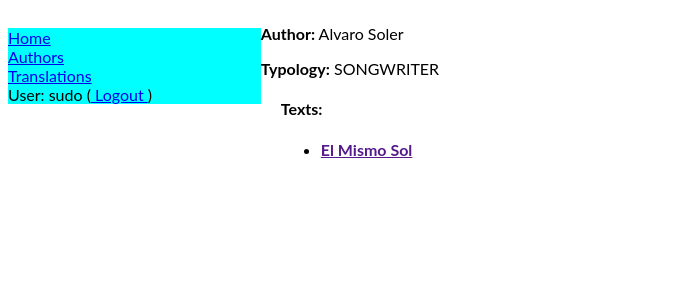
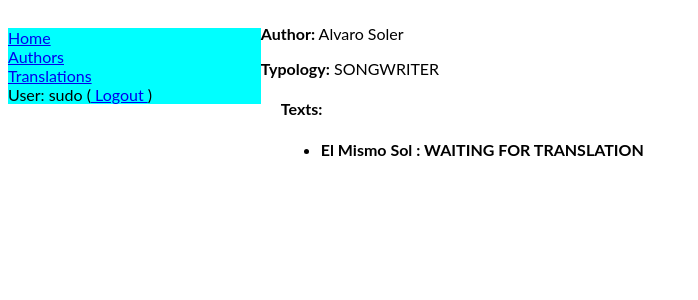
Before and after one commit to CapoBoss23/Django_Web_Application, a Django app: page /app_tracoll/author/5 in a window 1280 px wide. Shown: the top 300 px of the page, without its empty margins (0-698 px from the left). Run offline with Django 4.2, Linux system fonts and the light colour scheme; a user stored in the database is signed in; data comes from the database, SQL or seed files in the repository; both versions use the stored data as it was after the commit.

Commit message:
FIxed list of authors with autentication. Created user gruops.
PROBABLY BETTER DONE WITH PERMISSIONS.

TO DO:

1) add page to add new translation if state = 'W'
2) empty lists NEED SPECIFIC MESSAGE "EMPTY" for autenticated and not autenticated  list of text / translations
3) page 403.html -> WITH PERMISSIONS SHOULD BE USED?

```diff
--- a/app_tracoll/templates/app_tracoll/author_detail.html
+++ b/app_tracoll/templates/app_tracoll/author_detail.html
@@ -16,21 +16,21 @@
 					<h4>Texts:</h4>
 					<ul>
 						{% for text in author.text_set.all %}
-						{% if request.user.is_authenticated and text.status_of_translation == 'W' %}
+						{% if text.status_of_translation == 'W' and request.user.is_authenticated %}
 						<li>
-							<b><a href="{{text.translation.get_absolute_url}}" target="_self">{{text.title}}</a></b>
+							<b>{{text.title}} : WAITING FOR TRANSLATION</b>
 						</li>
-						{% elif request.user.is_authenticated and text.status_of_translation == 'E' %}
+						{% elif text.status_of_translation == 'E' and request.user.is_authenticated %}
 						<li>
-							<b><a href="{{text.translation.get_absolute_url}}" target="_self">{{text.title}}</a></b>
+							<b><a href="{{text.translation.get_absolute_url}}" target="_self">{{text.title}} : EDITABLE TRANSLATION</a></b>
 						</li>
-						{% elif request.user.is_authenticated and text.status_of_translation == 'L' %}
+						{% elif text.status_of_translation == 'L' and request.user.is_authenticated %}
 						<li>
 							<span>{{text.title}} <span style="color:red;">Under revision by administrator</span></span>
 						</li>
-						{% else %}
+						{% elif text.status_of_translation == 'V' %}
 						<li>
-							<a href="{{text.translation.get_absolute_url}}" target="_self">{{text.title}}</a>
+							<a href="{{text.translation.get_absolute_url}}" target="_self">{{text.title}}: FINAL TRANSLATION</a>
 						</li>
 						{% endif %}
 						{% endfor %}
--- a/app_tracoll/views.py
+++ b/app_tracoll/views.py
@@ -22,8 +22,8 @@
     return render(request, 'index.html',context=ctx)
 
 #for visualization of Author, Translations, Texts in other pages
-class AuthorListView(LoginRequiredMixin, generic.ListView):
-    login_url = '/accounts/login/'
+class AuthorListView(generic.ListView):
+    #login_url = '/accounts/login/'
     paginate_by = 3
     model = Author
 
--- a/users.txt
+++ b/users.txt
@@ -1,6 +1,6 @@
 SUPERUSER:
 
-Name:sudo
+Name: sudo
 email: lillo@libero.it
 pw:sudo12345!
 --------------------------------
```
Also changed, not shown: app_tracoll/templates/app_tracoll/translation_detail.html (+6 -1 lines), db.sqlite3, 1 other file.
